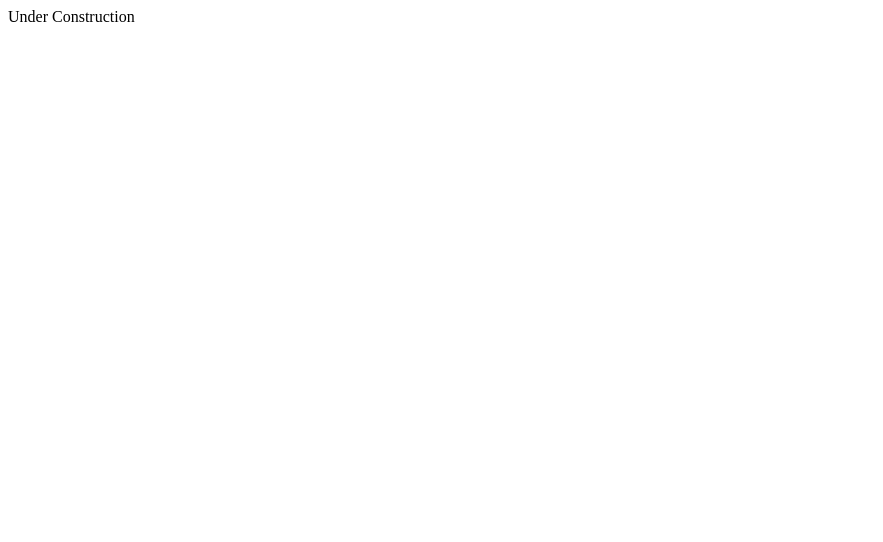
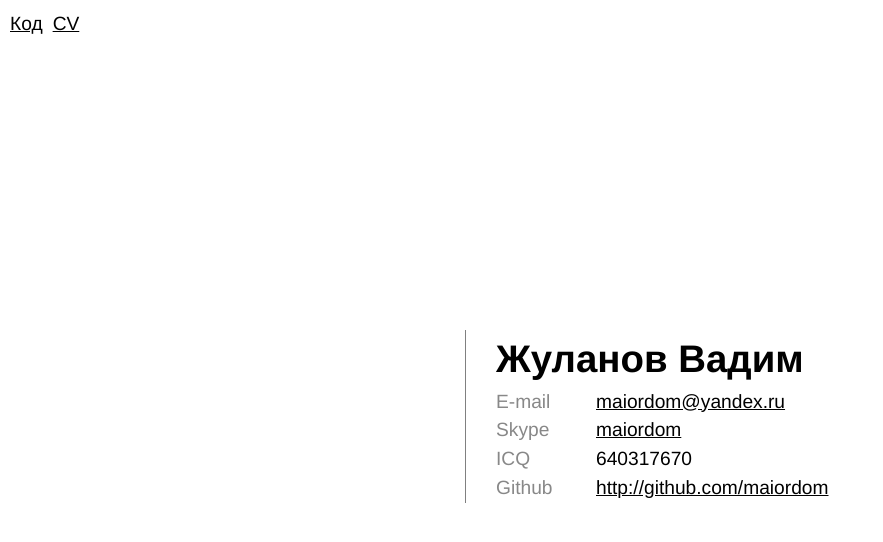
Before and after one commit to maiordom/maiordom.github.io, a plain HTML site: page index.html in a window 1280 px wide. Shown: the whole page, without its empty margins (0-883 px from the left). Drawn offline with Linux system fonts and the light colour scheme.

Commit message:
cv code b-info

```diff
--- a/index.html
+++ b/index.html
@@ -2,10 +2,41 @@
         "http://www.w3.org/TR/xhtml1/DTD/xhtml1-transitional.dtd">
 <html xmlns="http://www.w3.org/1999/xhtml" xml:lang="en">
 <head>
-    <meta http-equiv="Content-Type" content="text/html;charset=UTF-8"/>
+    <meta http-equiv="Content-Type" content="text/html; charset=UTF-8"/>
     <title></title>
+    <link rel="stylesheet" type="text/css" href="style.css" />
 </head>
 <body>
-    <div>Under Construction</div>
+
+    <div class="b-nav">
+        <a href="code.html">Код</a>
+        <a href="CV.html">CV</a>
+    </div>
+
+    <div class="b-info">
+        <h1>Жуланов Вадим</h1>
+        <dl>
+            <dt>E-mail</dt>
+            <dd>
+                <a class="email" href="mailto:maiordom@yandex.ru">maiordom@yandex.ru</a>
+            </dd>
+
+            <dt>Skype</dt>
+            <dd>
+                <a href="skype:maiordom">maiordom</a>
+            </dd>
+
+            <dt>ICQ</dt>
+            <dd>
+                <span>640317670</span>
+            </dd>
+
+            <dt>Github</dt>
+            <dd>
+                <a href="http://github.com/maiordom">http://github.com/maiordom</a>
+            </dd>
+        </dl>
+    </div>
+
 </body>
 </html>
--- a/style.css
+++ b/style.css
@@ -1,2 +1,13 @@
 HTML, BODY {height: 100%;}
 * {margin: 0; padding: 0;}
+
+BODY {font: normal 1.2em/1.5 Helvetica, Arial, sans-serif;}
+
+.b-info dt {float: left; width: 100px; color: #888;}
+.b-info {position: absolute; border-left: 1px solid gray; padding-left: 30px; top: 50%; left: 50%; margin: -70px 0 0 -175px; width: 350px;}
+
+a:visited {color: #000;}
+a {color: #000;}
+
+.b-nav   {float: left; margin: 10px;}
+.b-nav a {float: left; margin-right: 10px;}
```
Also changed, not shown: CV.html (added), code.html (added).
